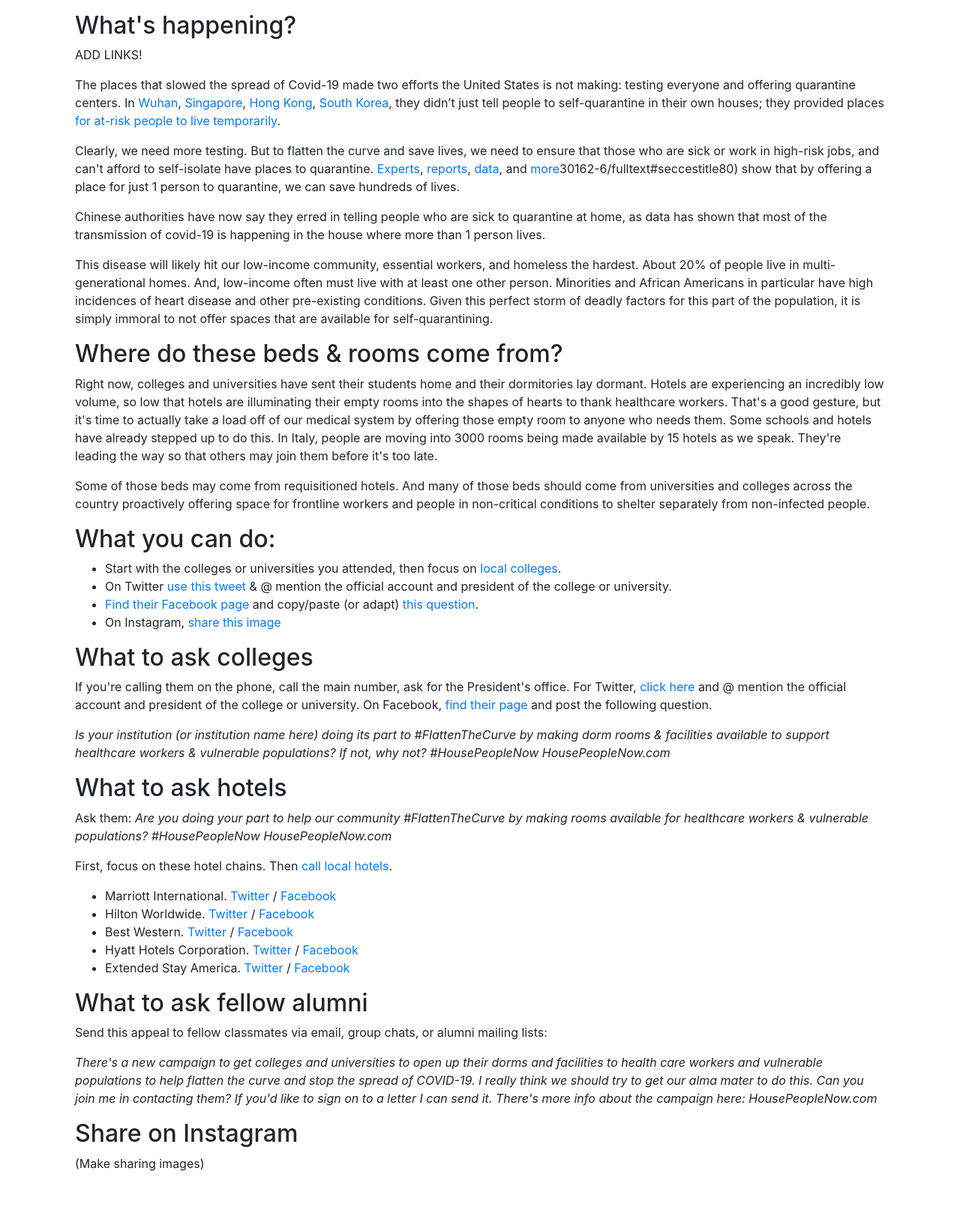
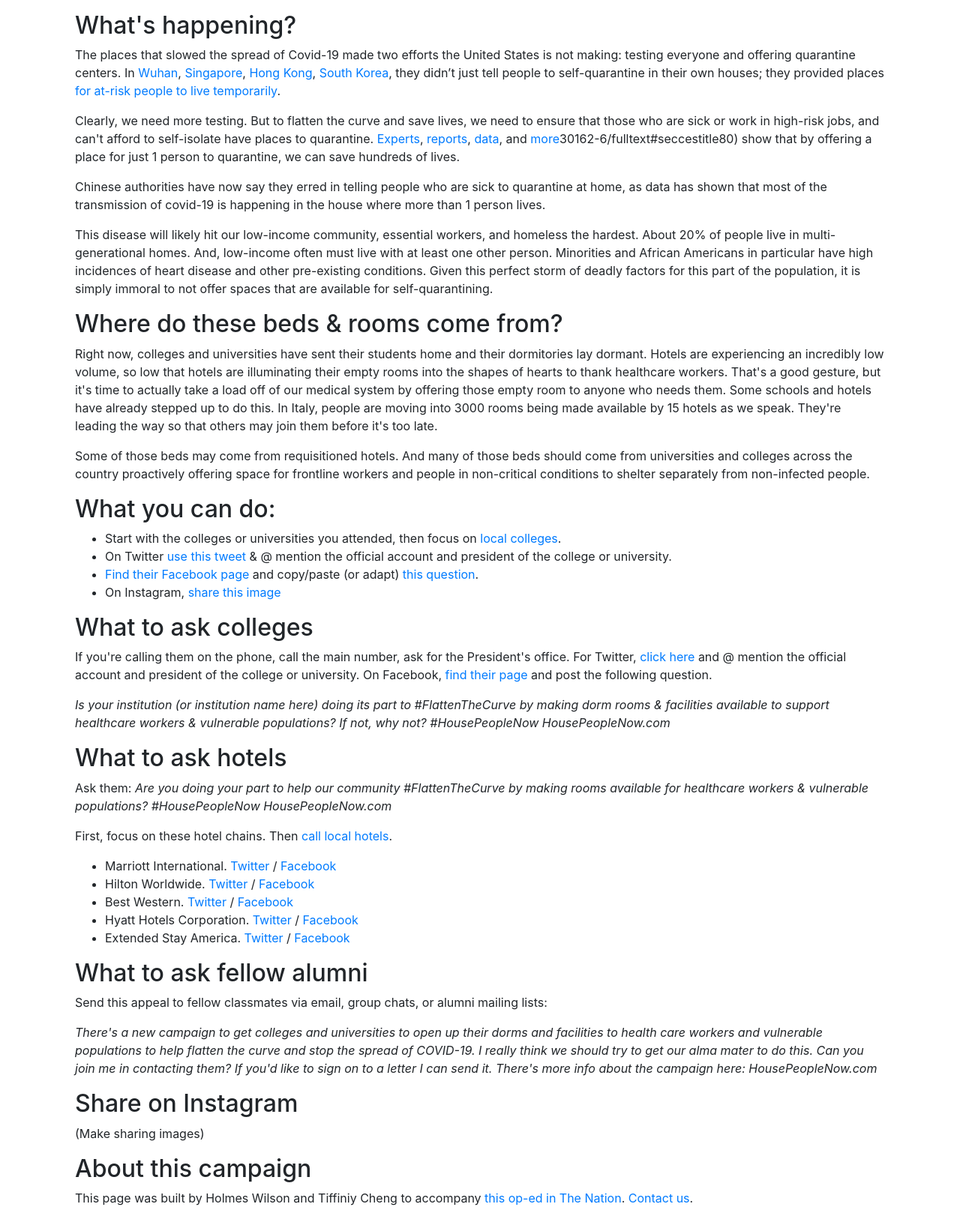
Before and after one commit to holmesworcester/housepeoplenow, a plain HTML site: page index.html in a window 1280 px wide. Shown: the part 930-2556 px from the top of the page at 75% size. Before the commit the page ends 2510 px from the top, so only its background shows below. Drawn offline with nearby package versions, Linux system fonts and the light colour scheme.

Commit message:
Adds "about" section and updates page title

```diff
--- a/index.html
+++ b/index.html
@@ -1,7 +1,7 @@
 <!DOCTYPE html>
 <html lang="en">
 <head>
-    <title>Housing for the Sick</title>
+    <title>Colleges & hotels: offer safe isolation housing now!</title>
     <!-- Required meta tags -->
     <meta charset="utf-8">
     <meta name="viewport" content="width=device-width, initial-scale=1, shrink-to-fit=no">
@@ -14,10 +14,15 @@
     <link rel="stylesheet" href="theme/style.css">
 </head>
 <body>
-
-    <!--  -->
     <main>
-  <!--  -->
+  <!-- todo: add facebook og metadata -->
+  <!-- todo: create a sharing image and add to metadata, instagram section -->
+  <!-- todo: style and colors for page -->
+  <!-- todo: fonts for page -->
+  <!-- todo: -->
+  <!-- todo: -->
+  <!-- todo: -->
+  <!-- todo: -->
 
 <div class="container">
 <div class="jumbotron">
@@ -48,7 +53,6 @@
 <li><a href="https://www.bostonmagazine.com/news/2020/03/30/suffolk-university-dph-commissioner-supplies-shortage/">Suffolk University</a></li>
 </ul>
 <h2 id="what-s-happening-">What&#39;s happening?</h2>
-<p>ADD LINKS!</p>
 <p>The places that slowed the spread of Covid-19 made two efforts the United States is not making: testing everyone and offering quarantine centers. In <a href="https://drive.google.com/file/d/1X0y5YUFak2xVamIVPTDaBhE76q2MAwRr/view">Wuhan</a>, <a href="https://www.straitstimes.com/singapore/health/quarantine-places-including-chalets-being-prepared-as-singapore-fights-spread-of">Singapore</a>, <a href="https://www.chp.gov.hk/files/pdf/quarantine_centre_en.pdf">Hong Kong</a>, <a href="https://www.nytimes.com/2020/03/23/world/asia/coronavirus-south-korea-flatten-curve.html%20https://www.nytimes.com/2020/03/22/health/coronavirus-restrictions-us.html">South Korea</a>, they didn’t just tell people to self-quarantine in their own houses; they provided places <a href="https://www.bloomberg.com/news/articles/2020-03-30/italy-home-quarantine-repeats-mistake-made-in-china-doctors-say">for at-risk people to live temporarily</a>.                 </p>
 <p>Clearly, we need more testing. But to flatten the curve and save lives, we need to ensure that those who are sick or work in high-risk jobs, and can&#39;t afford to self-isolate have places to quarantine. <a href="https://catalyst.nejm.org/doi/full/10.1056/CAT.20.0080">Experts</a>, <a href="https://www.aei.org/research-products/report/national-coronavirus-response-a-road-map-to-reopening/">reports</a>, <a href="https://www.medrxiv.org/content/10.1101/2020.03.03.20030593v1">data</a>, and <a href="https://www.thelancet.com/journals/laninf/article/PIIS1473-3099(20">more</a>30162-6/fulltext#seccestitle80) show that by offering a place for just 1 person to quarantine, we can save hundreds of lives. </p>
 <p>Chinese authorities have now say they erred in telling people who are sick to quarantine at home, as data has shown that most of the transmission of covid-19 is happening in the house where more than 1 person lives. </p>
@@ -82,7 +86,8 @@ Some schools and hotels have already stepped up to do this. In Italy, people are
 <p><em>There&#39;s a new campaign to get colleges and universities to open up their dorms and facilities to health care workers and vulnerable populations to help flatten the curve and stop the spread of COVID-19. I really think we should try to get our alma mater to do this. Can you join me in contacting them? If you&#39;d like to sign on to a letter I can send it. There&#39;s more info about the campaign here: HousePeopleNow.com</em> </p>
 <h2 id="share-on-instagram">Share on Instagram</h2>
 <p>(Make sharing images) </p>
-
+<h2 id="about">About this campaign</h2>
+<p>This page was built by Holmes Wilson and Tiffiniy Cheng to accompany <a href="https://www.thenation.com/article/society/campus-dorms-universities-coronavirus/">this op-ed in The Nation</a>. <a href="mailto:hwilson@gmail.com">Contact us</a>.</p>
 </div>
 
     </main>
```
